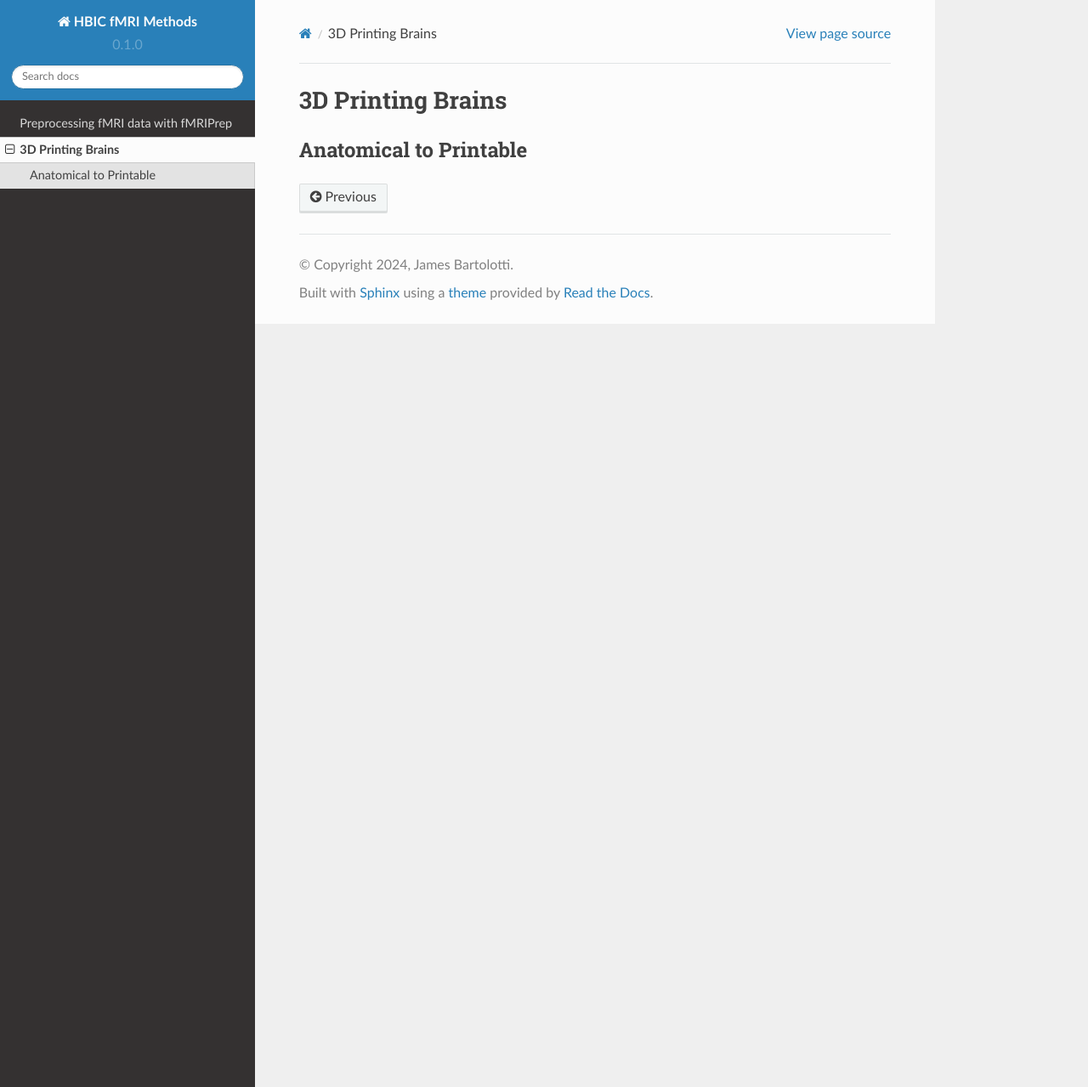
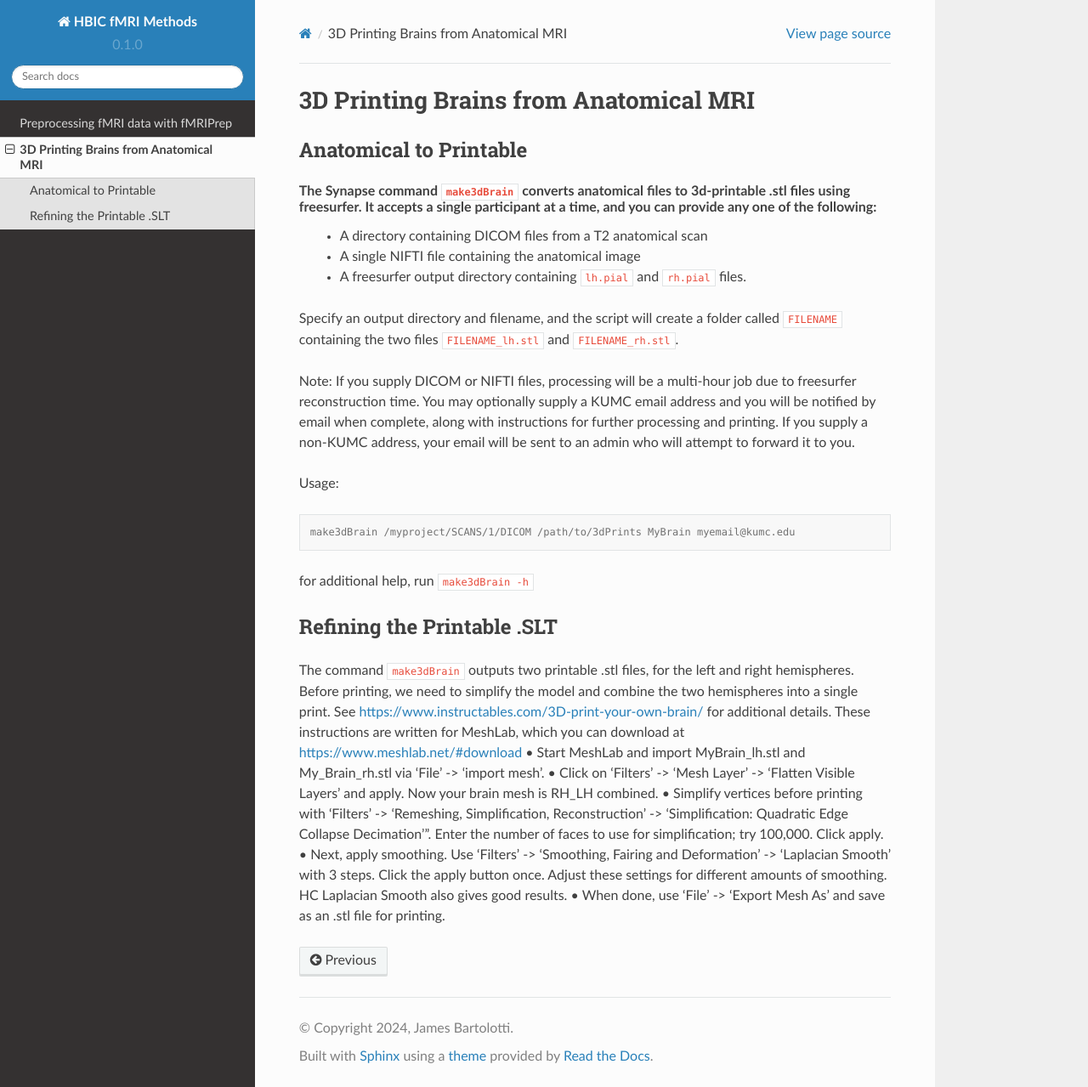
Before and after one commit to jbartolotti/fmri-methods, a Sphinx documentation site: the page built from docs/source/brain3dprint.rst, in a window 1280 px wide and 1279 px high. Shown: the whole window at 85% size. Built offline with Sphinx 7.4.7 and the Read the Docs theme 2.0.0, drawn with Linux system fonts in a browser that asks for light colours; pages that are not in the unit, such as notebooks, are missing from menus.

Commit message:
Update brain3dprint.rst

```diff
--- a/docs/source/brain3dprint.rst
+++ b/docs/source/brain3dprint.rst
@@ -1,7 +1,35 @@
-3D Printing Brains
+3D Printing Brains from Anatomical MRI
 =====================
 
 .. _printbrain:
 
 Anatomical to Printable
 --------------------
+
+The Synapse command ``make3dBrain`` converts anatomical files to 3d-printable .stl files using freesurfer. It accepts a single participant at a time, and you can provide any one of the following:
+ * A directory containing DICOM files from a T2 anatomical scan
+ * A single NIFTI file containing the anatomical image
+ * A freesurfer output directory containing ``lh.pial`` and ``rh.pial`` files.
+
+Specify an output directory and filename, and the script will create a folder called ``FILENAME`` containing the two files ``FILENAME_lh.stl`` and ``FILENAME_rh.stl``.
+
+Note: If you supply DICOM or NIFTI files, processing will be a multi-hour job due to freesurfer reconstruction time. You may optionally supply a KUMC email address and you will be notified by email when complete, along with instructions for further processing and printing. If you supply a non-KUMC address, your email will be sent to an admin who will attempt to forward it to you.
+
+Usage:
+
+.. code-block:: console
+
+   make3dBrain /myproject/SCANS/1/DICOM /path/to/3dPrints MyBrain myemail@kumc.edu
+
+for additional help, run ``make3dBrain -h``
+
+Refining the Printable .SLT
+--------------------------
+
+The command ``make3dBrain`` outputs two printable .stl files, for the left and right hemispheres. Before printing, we need to simplify the model and combine the two hemispheres into a single print. See https://www.instructables.com/3D-print-your-own-brain/ for additional details.
+These instructions are written for MeshLab, which you can download at https://www.meshlab.net/#download
+•	Start MeshLab and import MyBrain_lh.stl and My_Brain_rh.stl via ‘File’ -> ‘import mesh’.
+•	Click on 'Filters' -> 'Mesh Layer' -> 'Flatten Visible Layers' and apply. Now your brain mesh is RH_LH combined.
+•	Simplify vertices before printing with 'Filters' -> 'Remeshing, Simplification, Reconstruction' -> 'Simplification: Quadratic Edge Collapse Decimation'". Enter the number of faces to use for simplification; try 100,000. Click apply.
+•	Next, apply smoothing. Use ‘Filters’ -> ‘Smoothing, Fairing and Deformation’ -> ‘Laplacian Smooth’ with 3 steps. Click the apply button once. Adjust these settings for different amounts of smoothing. HC Laplacian Smooth also gives good results.
+•	When done, use ‘File’ -> ‘Export Mesh As’ and save as an .stl file for printing.
```
